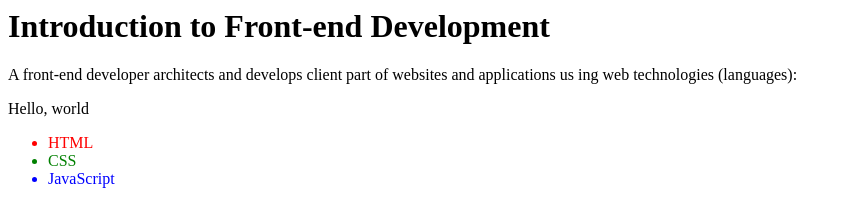
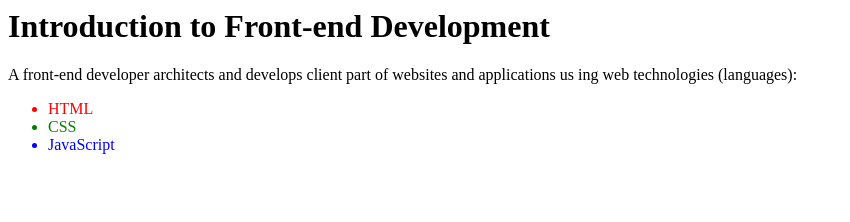
Before and after one commit to marianvasile/front-end-developement, a plain HTML site: page index.html in a window 1280 px wide. Shown: the whole page, without its empty margins (0-850 px from the left). Drawn offline with Linux system fonts and the light colour scheme.

Commit message:
Testare sterger paragraf

```diff
--- a/index.html
+++ b/index.html
@@ -1,7 +1,6 @@
 <h1>Introduction to Front-end Development</h1>
 <p>A front-end developer architects and develops client part of websites and applications us
     ing web technologies (languages):</p>
-<p>Hello, world</p>
 <ul>
     <li style="color: red;">HTML</li>
     <li style="color: green;">CSS</li>
```
